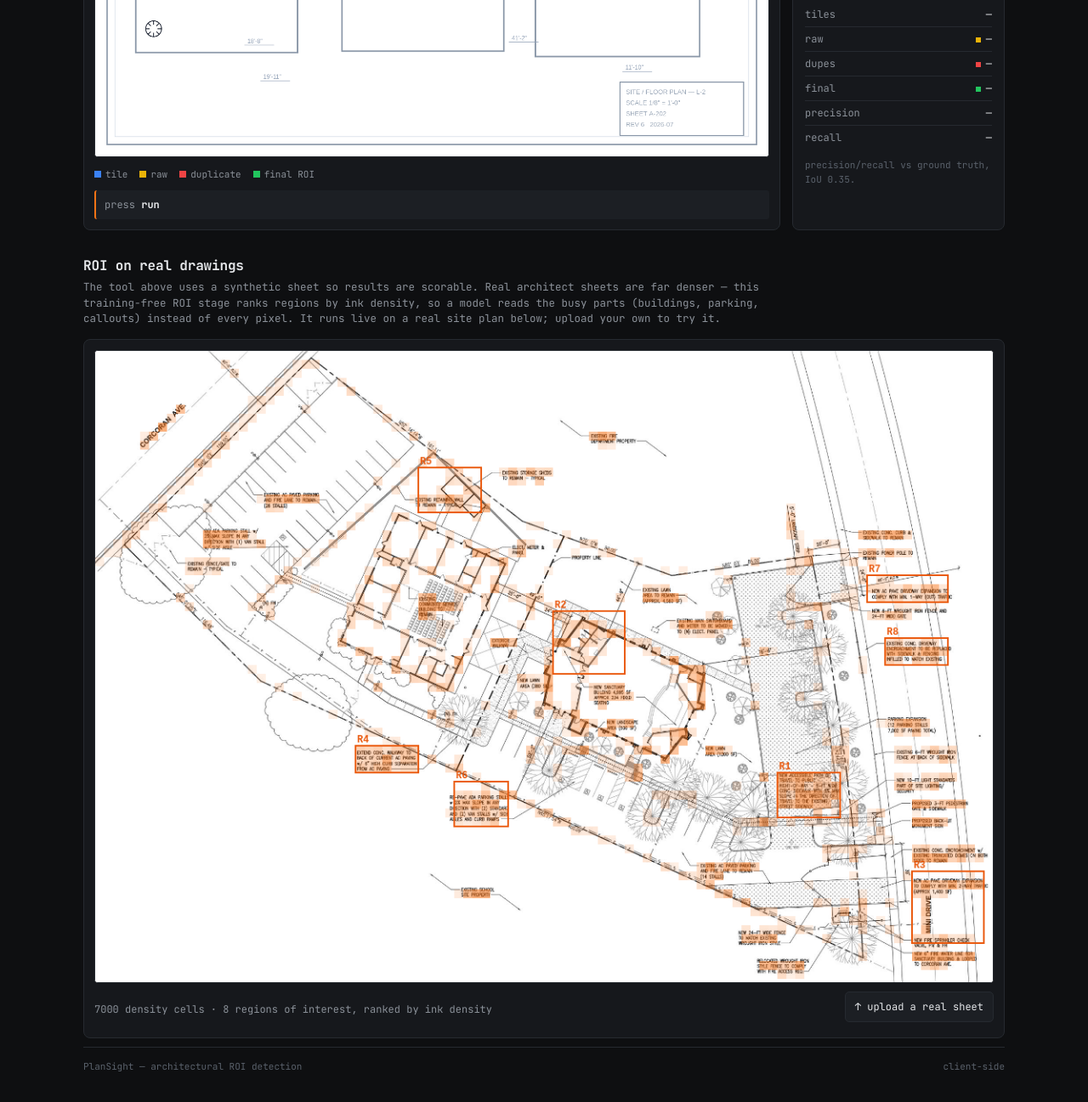
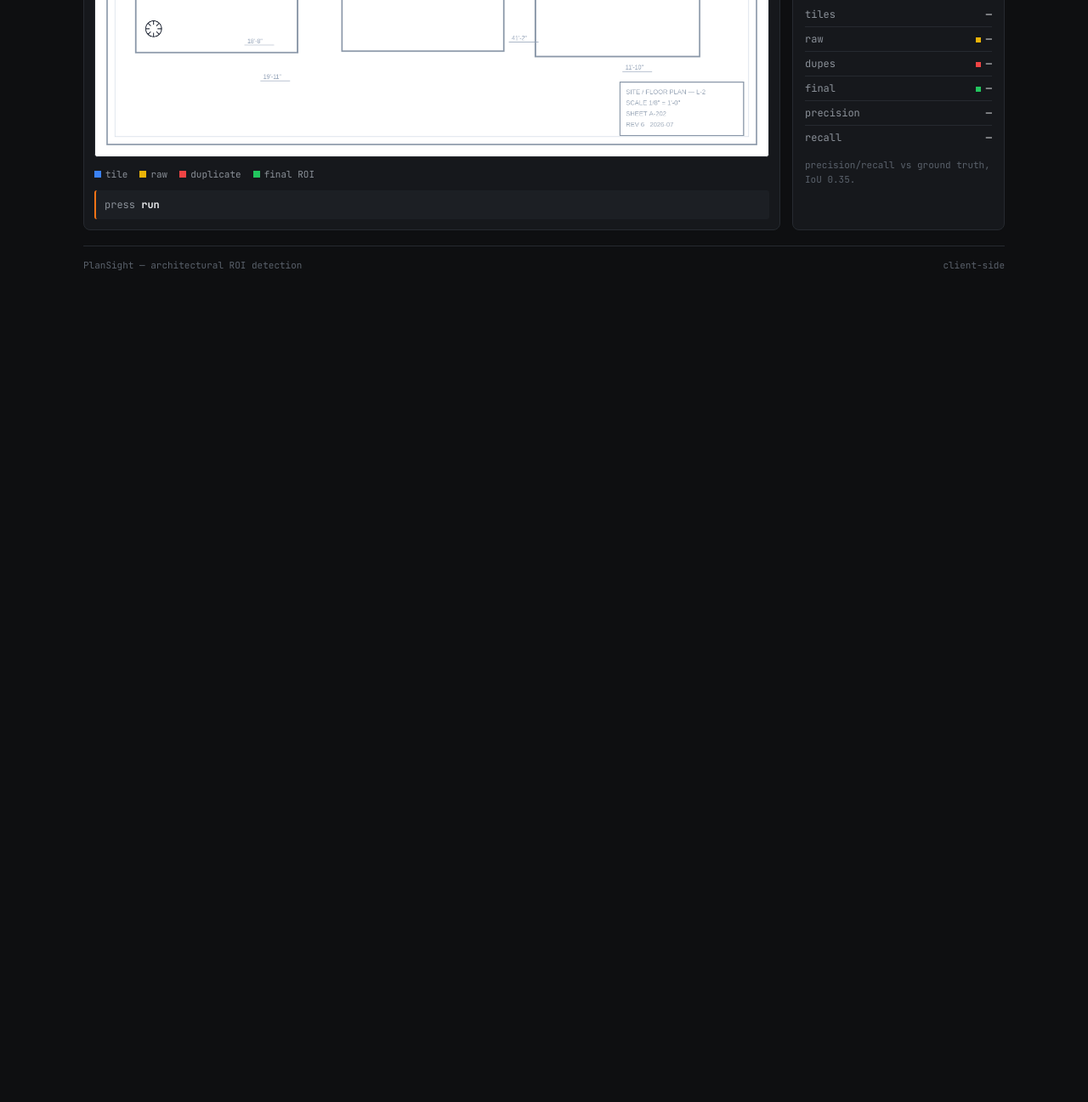
Before and after one commit to aayushgelal/plansight, a plain HTML site: page index.html in a window 1280 px wide. Shown: the part 467-1764 px from the top of the page at 85% size. After the commit the page ends 827 px from the top, so only its background shows below. Drawn offline with Linux system fonts and the light colour scheme.

Commit message:
Remove ROI section; keep the synthetic tile-and-stitch tool

```diff
--- a/index.html
+++ b/index.html
@@ -79,13 +79,6 @@
   #gtnote { color: var(--faint); font-size: 11px; margin-top: 10px; line-height: 1.5; }
 
   footer { border-top: 1px solid var(--line); padding: 14px 0 40px; color: var(--faint); font-size: 11px; display: flex; justify-content: space-between; }
-  .sec2 { margin: 30px 0 10px; }
-  .sec2 h2 { font-size: 16px; font-weight: 700; margin: 0 0 4px; letter-spacing: -.01em; }
-  .sec2 .sub { color: var(--muted); font-size: 12.5px; margin: 0 0 14px; max-width: 800px; }
-  .roiwrap { background: var(--panel); border: 1px solid var(--line); border-radius: 8px; padding: 12px; }
-  #view2 { display: block; width: 100%; height: auto; border: 1px solid var(--line); border-radius: 4px; background: #fff; }
-  .roibar { display: flex; justify-content: space-between; align-items: center; gap: 12px; margin-top: 10px; flex-wrap: wrap; }
-  #roicap { color: var(--muted); font-size: 12px; }
 </style>
 </head>
 <body>
@@ -135,18 +128,6 @@
       <div id="gtnote">precision/recall vs ground truth, IoU 0.35.</div>
     </div>
   </div>
-
-  <section class="sec2">
-    <h2>ROI on real drawings</h2>
-    <p class="sub">The tool above uses a synthetic sheet so results are scorable. Real architect sheets are far denser — this training-free ROI stage ranks regions by ink density, so a model reads the busy parts (buildings, parking, callouts) instead of every pixel. It runs live on a real site plan below; upload your own to try it.</p>
-    <div class="roiwrap">
-      <canvas id="view2" width="1100" height="780"></canvas>
-      <div class="roibar">
-        <span id="roicap">loading sample sheet…</span>
-        <button class="filebtn" id="roiBtn" style="width:auto">↑ upload a real sheet<input type="file" id="roiFile" accept="image/*" /></button>
-      </div>
-    </div>
-  </section>
 
   <footer>
     <span>PlanSight — architectural ROI detection</span>
@@ -527,94 +508,6 @@ function bindLabels() {
 
 el('run').onclick = run;
 el('regen').onclick = () => { if (state.running) return; state.mode = 'synth'; state.seed = (state.seed * 33 + 17) % 99991; el('gtnote').style.opacity = 1; generateSheet(); resetMetrics(); };
-const cv2 = el('view2'), ctx2 = cv2.getContext('2d');
-
-function ccGrid(mask, gw, gh) {
-  const lbl = new Int32Array(gw * gh);
-  const boxes = [], st = [];
-  for (let i = 0; i < gw * gh; i++) {
-    if (!mask[i] || lbl[i]) continue;
-    st.length = 0; st.push(i); lbl[i] = 1;
-    let minx = i % gw, maxx = minx, miny = (i / gw) | 0, maxy = miny, cnt = 0;
-    while (st.length) {
-      const c = st.pop(), cy = (c / gw) | 0, cx = c % gw;
-      cnt++;
-      if (cx < minx) minx = cx; if (cx > maxx) maxx = cx;
-      if (cy < miny) miny = cy; if (cy > maxy) maxy = cy;
-      if (cx > 0 && mask[c - 1] && !lbl[c - 1]) { lbl[c - 1] = 1; st.push(c - 1); }
-      if (cx < gw - 1 && mask[c + 1] && !lbl[c + 1]) { lbl[c + 1] = 1; st.push(c + 1); }
-      if (cy > 0 && mask[c - gw] && !lbl[c - gw]) { lbl[c - gw] = 1; st.push(c - gw); }
-      if (cy < gh - 1 && mask[c + gw] && !lbl[c + gw]) { lbl[c + gw] = 1; st.push(c + gw); }
-    }
-    boxes.push({ minx, miny, maxx, maxy, cnt });
-  }
-  return boxes;
-}
-
-function runROI(image) {
-  const maxW = 1100, sc = Math.min(1, maxW / image.width);
-  const w = Math.round(image.width * sc), h = Math.round(image.height * sc);
-  cv2.width = w; cv2.height = h;
-  ctx2.fillStyle = '#fff'; ctx2.fillRect(0, 0, w, h);
-  ctx2.drawImage(image, 0, 0, w, h);
-  const d = ctx2.getImageData(0, 0, w, h).data;
-
-  const bs = Math.max(10, Math.round(Math.min(w, h) / 70));
-  const gw = Math.floor(w / bs), gh = Math.floor(h / bs);
-  const dens = new Float32Array(gw * gh);
-  for (let by = 0; by < gh; by++) {
-    for (let bx = 0; bx < gw; bx++) {
-      let c = 0;
-      for (let y = by * bs; y < by * bs + bs; y++) {
-        for (let x = bx * bs; x < bx * bs + bs; x++) {
-          const p = (y * w + x) * 4;
-          if (0.299 * d[p] + 0.587 * d[p + 1] + 0.114 * d[p + 2] < 150) c++;
-        }
-      }
-      dens[by * gw + bx] = c / (bs * bs);
-    }
-  }
-
-  const sorted = Float32Array.from(dens).sort();
-  const thr = sorted[Math.floor(sorted.length * 0.9)] || 0.001;
-
-  for (let i = 0; i < dens.length; i++) {
-    if (dens[i] > thr * 0.8) {
-      const a = Math.min(0.45, (dens[i] - thr * 0.8) / 0.5);
-      ctx2.fillStyle = 'rgba(249,115,22,' + (0.1 + a) + ')';
-      ctx2.fillRect((i % gw) * bs, ((i / gw) | 0) * bs, bs, bs);
-    }
-  }
-
-  const mask = new Uint8Array(gw * gh);
-  for (let i = 0; i < dens.length; i++) mask[i] = dens[i] > thr ? 1 : 0;
-  let boxes = ccGrid(mask, gw, gh).filter(b => (b.maxx - b.minx) >= 2 && (b.maxy - b.miny) >= 2);
-  boxes.sort((a, b) => b.cnt - a.cnt);
-  boxes = boxes.slice(0, 8);
-
-  ctx2.lineWidth = Math.max(2, bs / 7); ctx2.strokeStyle = '#ea580c';
-  ctx2.fillStyle = '#ea580c'; ctx2.font = 'bold ' + Math.max(12, bs) + 'px monospace';
-  boxes.forEach((b, i) => {
-    const x = b.minx * bs, y = b.miny * bs;
-    ctx2.strokeRect(x, y, (b.maxx - b.minx + 1) * bs, (b.maxy - b.miny + 1) * bs);
-    ctx2.fillText('R' + (i + 1), x + 2, y - 4);
-  });
-  el('roicap').textContent = gw * gh + ' density cells · ' + boxes.length + ' regions of interest, ranked by ink density';
-}
-
-el('roiFile').onchange = ev => {
-  const f = ev.target.files[0]; if (!f) return;
-  const im = new Image();
-  im.onload = () => runROI(im);
-  im.src = URL.createObjectURL(f);
-};
-
-(function () {
-  const im = new Image();
-  im.onload = () => runROI(im);
-  im.onerror = () => { el('roicap').textContent = 'upload a real sheet to run the ROI pass'; };
-  im.src = 'demo/sample_sheet.jpg';
-})();
 
 function resetMetrics() { ['m_tiles', 'm_raw', 'm_dup', 'm_final', 'm_prec', 'm_rec'].forEach(id => el(id).textContent = '—'); setStep(-1); }
 
```
